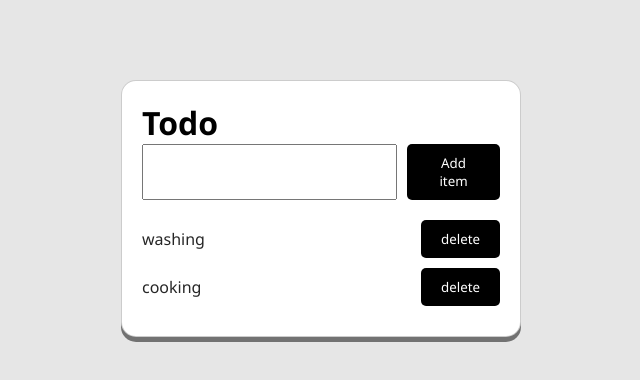
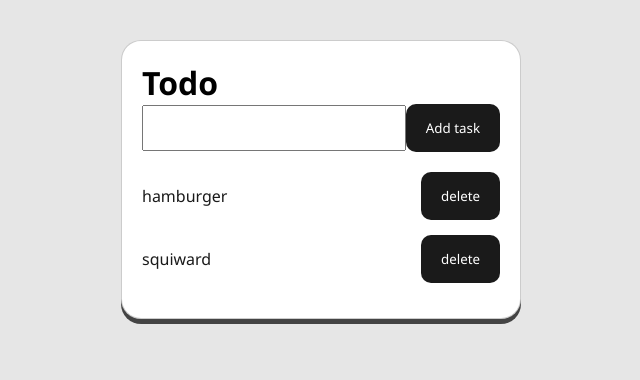
Before and after one commit to Jerryhubgit/Learn-React, a React (Vite) app: page / in a window 1280 px wide. Shown: the top 380 px of the page, without its empty margins (319-959 px from the left). Built offline with nearby package versions, Linux system fonts and the light colour scheme.

Commit message:
modified todo

```diff
--- a/src/MyComponent.jsx
+++ b/src/MyComponent.jsx
@@ -1,40 +1,48 @@
 import { useState } from 'react'
 
 function MyComponent(){
-    const [task, setTask] = useState('')
-    const [tasksList, setList] = useState(['washing', 'cooking'])
 
-    const getTask = (e) => {
-        let newTask = e.target.value;
+    let [taskEl, setTask] = useState()
+    let [taskList, setTaskList] = useState(['hamburger', 'squiward'])
+
+    const getTask = (e) =>{
+
+        let newTask = e.target.value
         setTask(newTask)
     }
 
     const addTask = () => {
-        setList([...tasksList, task])
-        document.querySelector('input').value = ""
-        console.log(tasksList)
+        if(Boolean(taskEl) == false){
+            return
+        }
+        console.log(taskEl)
+        setTaskList([...taskList, taskEl])
+        document.querySelector('input').value = ''
     }
 
-    const deleteTask = (index) => {
-        setList(tasksList.filter((_, i) => i !== index))
+    const deleteTask = (e) => {
+        let index = Number(e.target.parentElement .id)
+        setTaskList(taskList.filter((_, i) => i !== index))
     }
 
     return(
-        <div className="todoContainer">
+        <div className='todoApp'>
             <h1>Todo</h1>
             <div className="input">
-                <input type="text" onChange={getTask} />
-                <button onClick={addTask}>Add item</button>
+                <input type="text" onChange={getTask}/>
+                <button onClick={addTask}>Add task</button>
             </div>
-            <div className="todo_list">
-                {tasksList.map((task,index) =>
-                            <div className="todo" onClick={() => deleteTask(index)} key={index} id={index}>
-                                <p>{task}</p>
-                                <button>delete</button>
-                            </div>)}
+            <div className="todoList">
+                {taskList.map((task, index) => (
+                    <div className="todo" key={index} id={index}>
+                        <p>{task}</p>
+                        <button onClick={deleteTask}>delete</button>
+                    </div>
+                ))}
             </div>
+
         </div>
     )
 }
 
-export default MyComponent
+export default MyComponent;
--- a/src/index.css
+++ b/src/index.css
@@ -6,35 +6,14 @@
 }
 body{
   background-color: hsl(0, 0%, 90%);
-  /* display: flex; */
-  height: 100vh;
-}
-.todoContainer{
-  background-color: white;
-  border: 1px solid rgba(0,0,0,.2);
-  padding: 20px;
-  width: 90%;
-  max-width: 400px;
-  border-radius: 15px;
-  box-shadow: 0 5px 0 rgba(0,0,0,.5);
-  position: absolute;
-  top: 10%;
-  left: 50%;
-  transform: translateX(-50%);
-}
-.todo{
   display: flex;
-  justify-content: space-between;
   align-items: center;
-  margin-bottom: 10px;
-  gap: 2rem;
-}
-.todo p{
-  color: hsl(0, 0%, 15%);
+  justify-content: center;
 }
 .input{
   display: flex;
-  gap: 10px;
+  align-items: center;
+  /* gap: 10px; */
   margin-bottom: 20px;
 }
 input{
@@ -42,12 +21,36 @@ input{
   font-size: 16px;
   flex-grow: 1;
 }
-
 button{
-  background-color: black;
+  background-color: hsl(0, 0%, 10%);
   color: white;
   border: none;
-  padding: 10px 20px;
-  border-radius: 5px;
+  padding: 15px 20px;
+  border-radius: 10px;
   cursor: pointer;
 }
+.todoApp{
+  margin-top: 10%;
+  background-color: white;
+  /* width: 90%; */
+  width: 400px;
+  border: 1px solid rgba(0,0,0,0.2);
+  padding: 20px;
+  border-radius: 20px;
+  box-shadow: 0 5px 0 rgba(0,0,0,.7);
+}
+.todoList{
+  text-align: center;
+}
+.todoList h1{
+  color: hsl(0,0%,70%);
+}
+.todo{
+  display: flex;
+  align-items: center;
+  justify-content: space-between;
+  margin-bottom: 15px;
+}
+.todo p{
+  color: hsl(0, 0%, 10%);
+}
```
